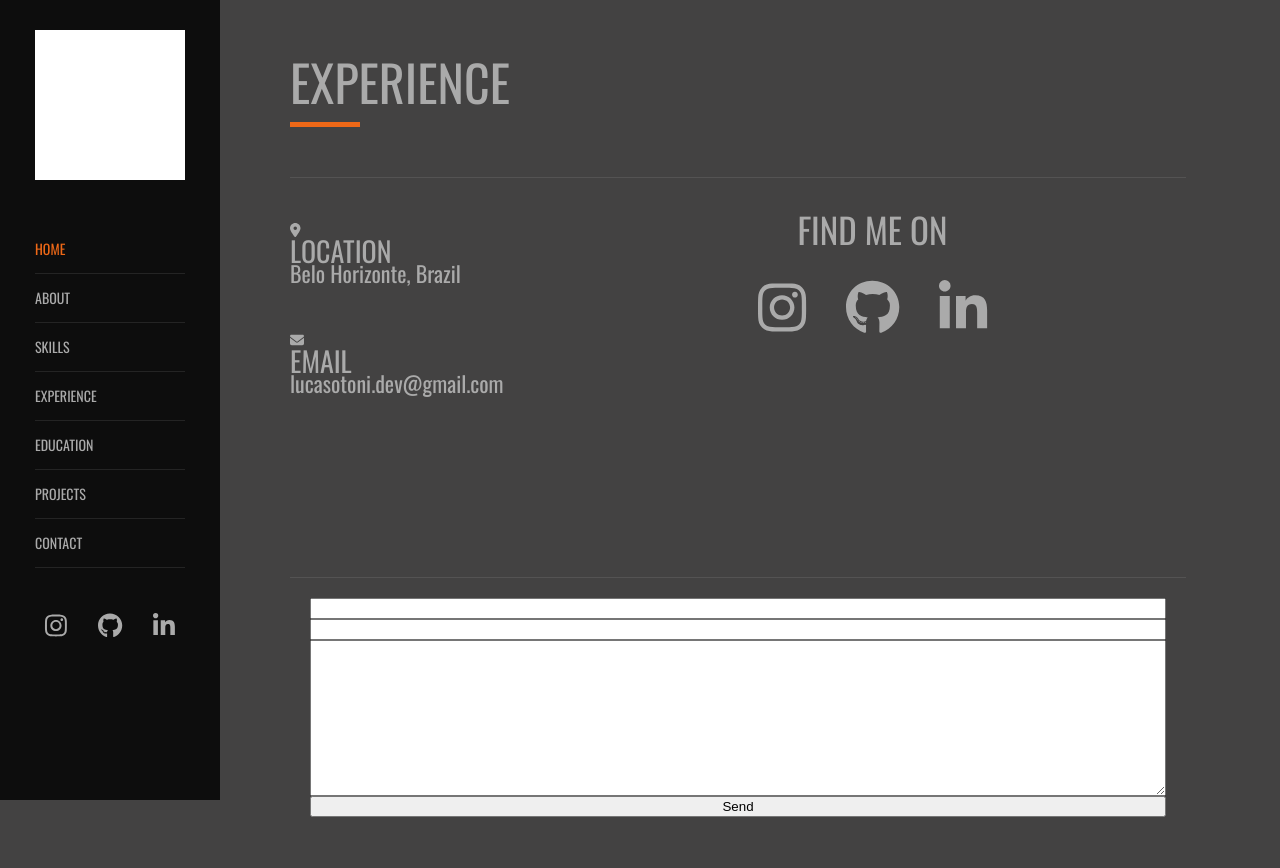
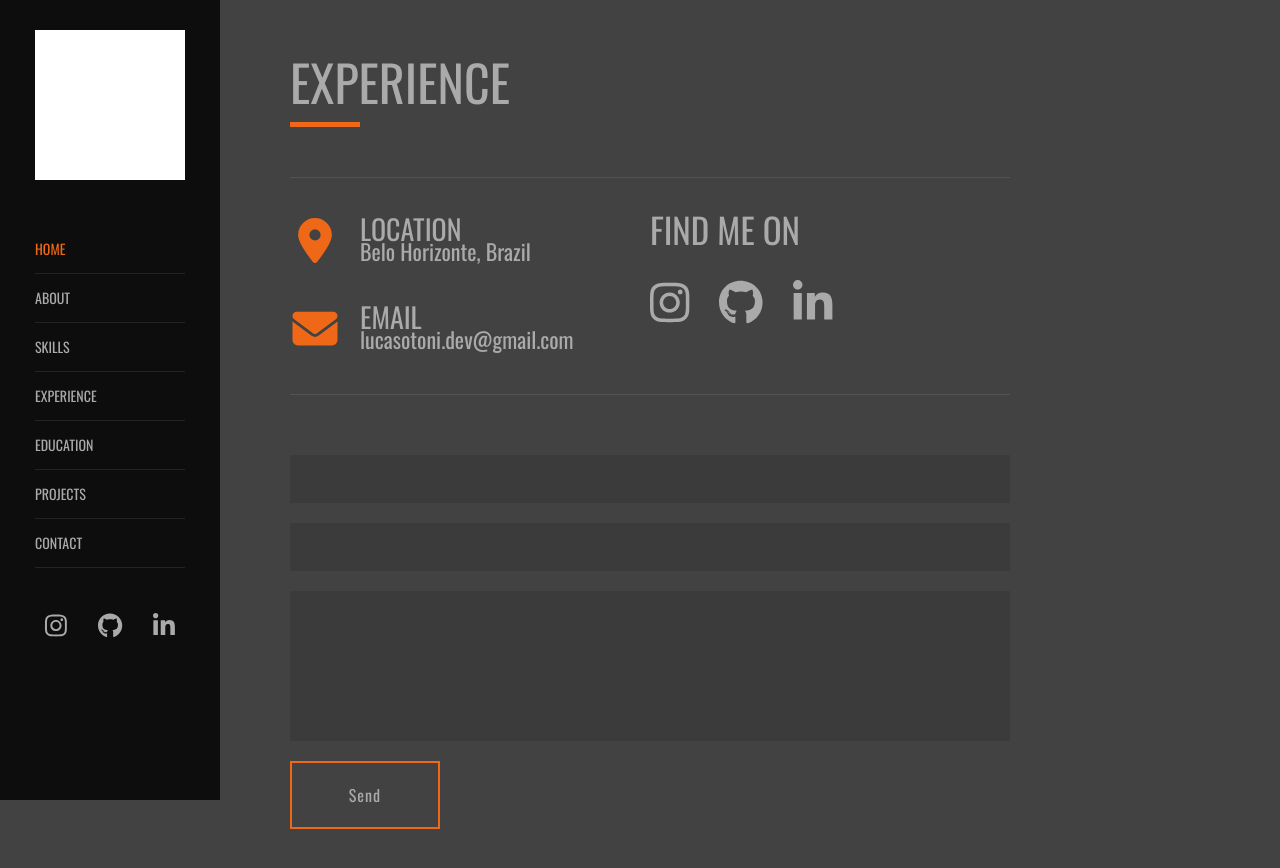
Before and after one commit to jessy-damasceno/portfolio-web, a Vue app: page /contact in a window 1280 px wide. Shown: the top 868 px of the page. Before the commit the page ends 837 px from the top, so only its background shows below. Built offline with nearby package versions, Linux system fonts and the light colour scheme.

Commit message:
feature + style:  contact

```diff
--- a/src/views/Contact.vue
+++ b/src/views/Contact.vue
@@ -3,15 +3,19 @@
     <title-component :skills="'Experience'" />
     <div class="contact-container">
       <div class="contact">
-        <div class="emailfont">
-          <font-awesome-icon icon="fa-solid fa-location-dot" />
-          <h3>Location</h3>
-          <span>Belo Horizonte, Brazil</span>
+        <div class="contact-item">
+          <font-awesome-icon icon="fa-solid fa-location-dot" class="icon" />
+          <div>
+            <h3>Location</h3>
+            <span>Belo Horizonte, Brazil</span>
+          </div>
         </div>
-        <div class="email">
-          <font-awesome-icon icon="fa-solid fa-envelope" />
-          <h3>Email</h3>
-          <span>lucasotoni.dev@gmail.com</span>
+        <div class="contact-item">
+          <font-awesome-icon icon="fa-solid fa-envelope" class="icon" />
+          <div>
+            <h3>Email</h3>
+            <span>lucasotoni.dev@gmail.com</span>
+          </div>
         </div>
       </div>
       <div class="social">
@@ -30,10 +34,10 @@
       </div>
     </div>
     <form class="email-form">
-      <input />
-      <input />
+      <input type="text" id="name" />
+      <input type="email" id="name" />
       <textarea name="" id="" cols="30" rows="10"></textarea>
-      <button>Send</button>
+      <button class="button button-form">Send</button>
     </form>
   </div>
 </template>
@@ -43,14 +47,14 @@
   padding: 40px 0;
   border-top: 1px solid rgba(235, 235, 235, 0.1);
   display: flex;
-  height: 50vh;
   width: 70vw;
+  max-width: 720px;
 }
 
 .social {
   display: flex;
   flex-direction: column;
-  align-items: center;
+  /* align-items: center; */
   gap: 40px;
   width: 30%;
 }
@@ -61,13 +65,29 @@
 
 .contact-icons {
   display: flex;
-  justify-content: space-around;
+  gap: 30px;
+  /* justify-content: space-around; */
   width: 100%;
   align-self: flex-start;
 }
 
+.contact-item {
+  display: flex;
+  gap: 20px;
+}
+
+.icon {
+  font-size: 45px;
+  color: #ee6817;
+  width: 50px;
+}
+
+.icon:hover {
+  color: #aaaaaa;
+}
+
 .contact-icons a {
-  font-size: 55px;
+  font-size: 45px;
   transition-duration: 0.2s;
   -moz-transition-duration: 0.2s;
   -webkit-transition-duration: 0.2s;
@@ -90,9 +110,31 @@
 }
 
 .email-form {
-  padding: 20px;
+  padding: 40px 0;
   border-top: 1px solid rgba(235, 235, 235, 0.1);
   display: flex;
   flex-direction: column;
 }
+
+.email-form input, textarea {
+  padding: 15px;
+  background-color: #3b3b3b;
+  border: 1px solid #3b3b3b;
+  color: #a6a6a6;
+  resize: none;
+  font-size: 14px;
+  margin: 20px 0 0;
+}
+
+textarea {
+  height: 150px;
+}
+
+.email-form input:focus, textarea:focus {
+  border: 2px solid #ee6817;
+}
+
+.button-form {
+  width: 150px;
+}
 </style>
```
